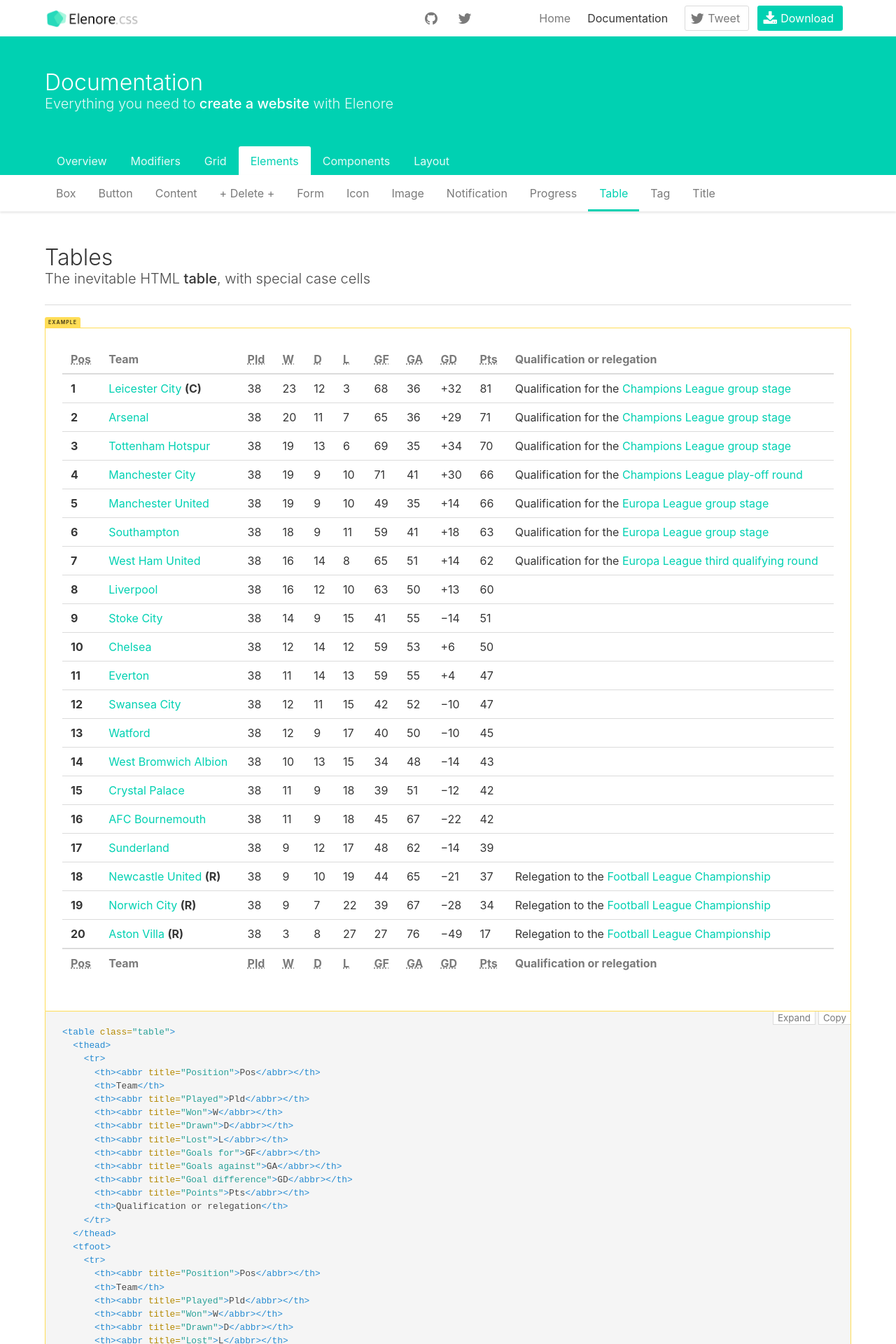
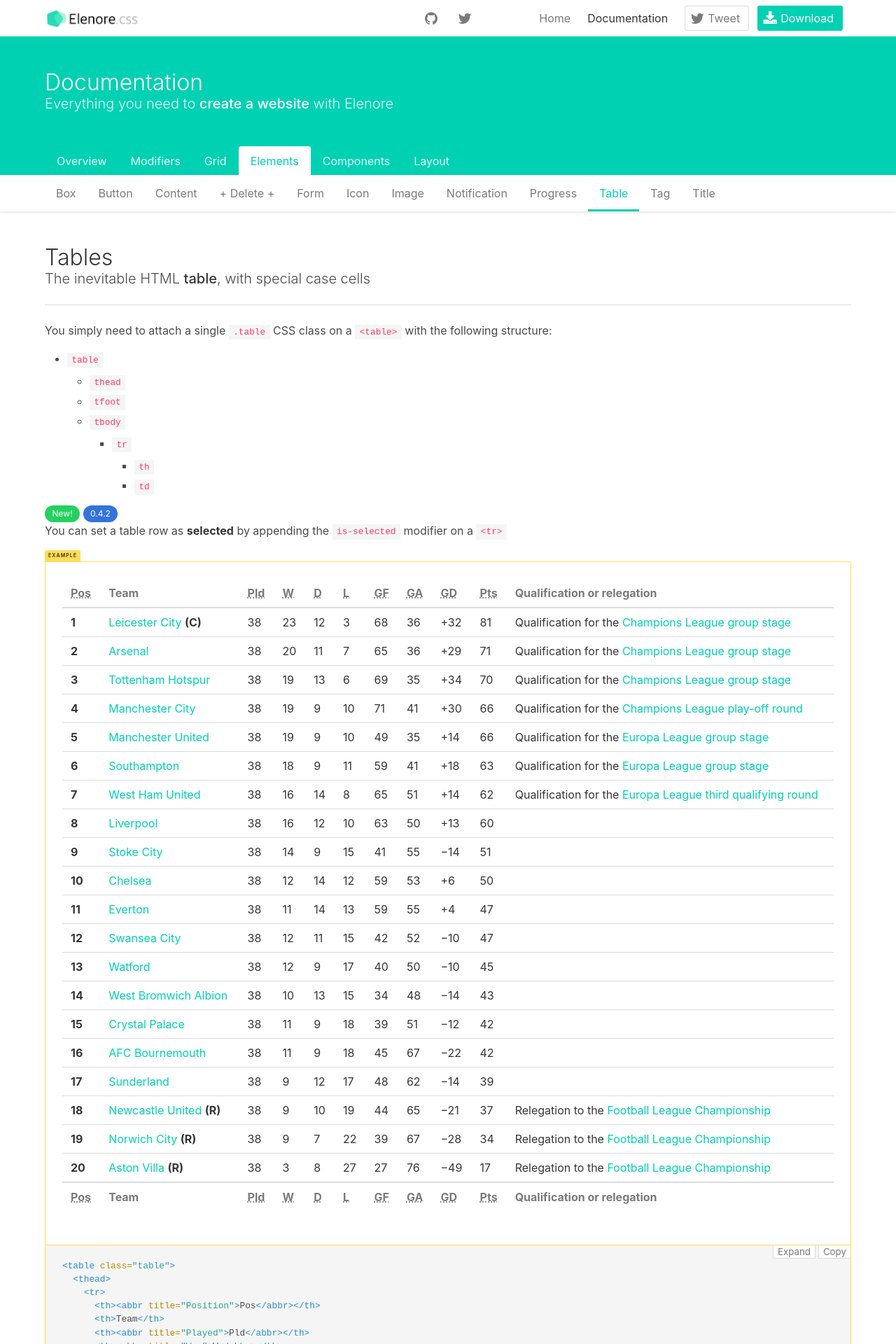
Before and after one commit to YellowDi/Elenore, a Jekyll site: the page built from docs/documentation/elements/table.html, in a window 1280 px wide. Shown: the top 1920 px of the page at 70% size. Built offline with Jekyll 4.4.1, drawn with Linux system fonts in a browser that asks for light colours.

Commit message:
Fix selected table row

```diff
--- a/docs/documentation/elements/table.html
+++ b/docs/documentation/elements/table.html
@@ -12,6 +12,45 @@
     <h2 class="subtitle">The inevitable HTML <strong>table</strong>, with special case cells</h2>
 
     <hr>
+
+    <div class="content">
+      <p>You simply need to attach a single <code>.table</code> CSS class on a <code>&lt;table&gt;</code> with the following structure:</p>
+      <ul>
+        <li>
+          <code>table</code>
+          <ul>
+            <li>
+              <code>thead</code>
+            </li>
+            <li>
+              <code>tfoot</code>
+            </li>
+            <li>
+              <code>tbody</code>
+              <ul>
+                <li>
+                  <code>tr</code>
+                  <ul>
+                    <li>
+                      <code>th</code>
+                    </li>
+                    <li>
+                      <code>td</code>
+                    </li>
+                  </ul>
+                </li>
+              </ul>
+            </li>
+          </ul>
+        </li>
+      </ul>
+      <p>
+        <span class="tag is-success">New!</span>
+        <span class="tag is-info">0.4.2</span>
+        <br>
+        You can set a table row as <strong>selected</strong> by appending the <code>is-selected</code> modifier on a <code>&lt;tr&gt;</code>
+      </p>
+    </div>
 
 {% capture table_example %}
 <table class="table">
@@ -86,7 +125,7 @@
       <td>70</td>
       <td>Qualification for the <a href="https://en.wikipedia.org/wiki/2016%E2%80%9317_UEFA_Champions_League#Group_stage" title="2016–17 UEFA Champions League">Champions League group stage</a></td>
     </tr>
-    <tr>
+    <tr class="is-selected">
       <th>4</th>
       <td><a href="https://en.wikipedia.org/wiki/Manchester_City_F.C." title="Manchester City F.C.">Manchester City</a></td>
       <td>38</td>
```
